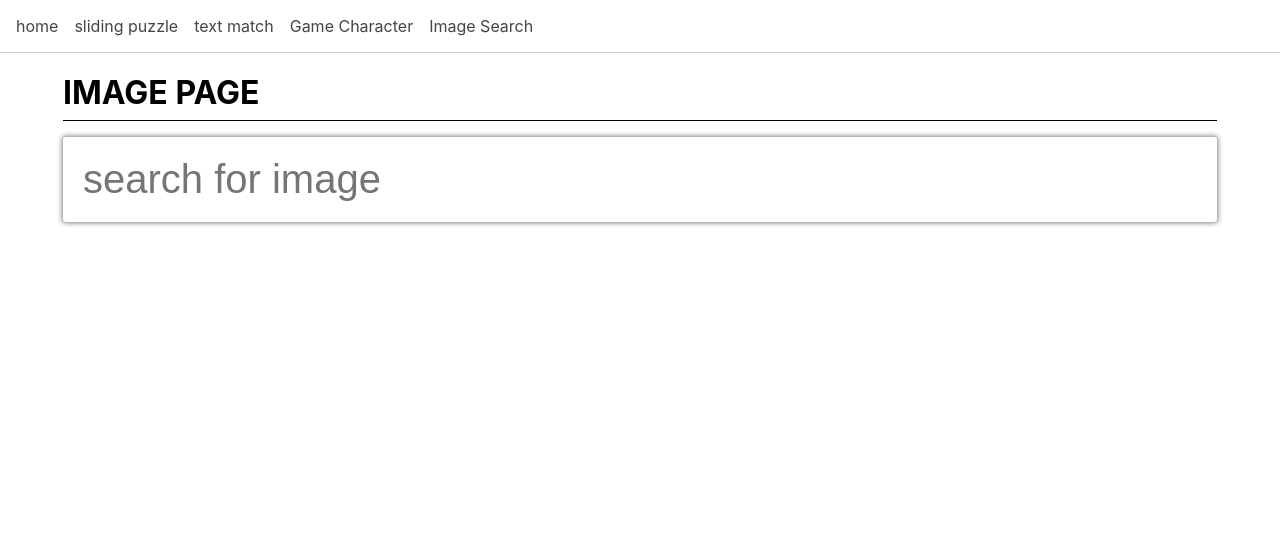
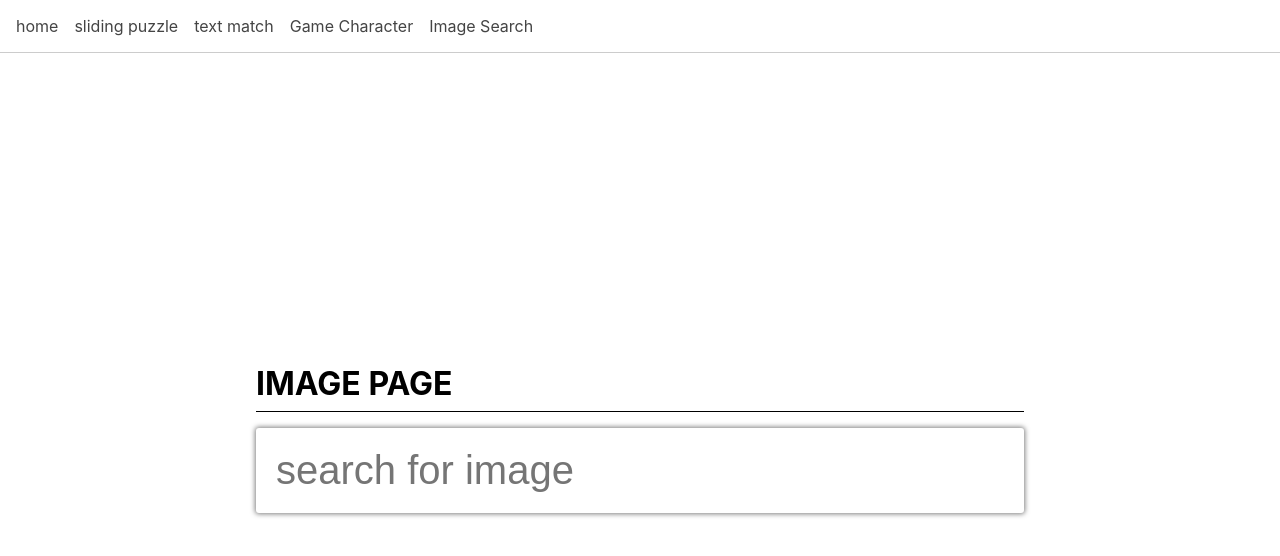
Before and after one commit to bhsiung/react-playground, a React (Create React App) app: page /image-search in a window 1280 px wide. Shown: the top 556 px of the page. Built offline with nearby package versions, Linux system fonts and the light colour scheme.

Commit message:
fix build error

```diff
--- a/src/GameCharacter.module.css
+++ b/src/GameCharacter.module.css
@@ -39,6 +39,6 @@
   display: grid;
   grid-template-rows: 1fr 3fr;
   grid-auto-flow: column;
-  align-items: end;
+  align-items: flex-end;
   justify-content: space-between;
 }
--- a/src/ImageSearchPage.module.css
+++ b/src/ImageSearchPage.module.css
@@ -1,4 +1,12 @@
 .imageSearch {
+  min-height: 90vh;
+  display: flex;
+  justify-content: center;
+  flex-direction: column;
+}
+.imageSearch form {
+  width: 60vw;
+  align-self: center;
 }
 .imageSearch input:focus {
   box-shadow: 0 0 5px 1px rgba(0, 0, 0, 0.5);
@@ -22,6 +30,10 @@
   margin: 0;
   gap: 1px;
   min-height: calc(var(--image-height) * 3);
+  margin: 0 auto;
+}
+.grid:empty {
+  display: none;
 }
 @media (max-width: 600px) {
   .grid {
@@ -40,7 +52,7 @@
   box-shadow: 0 0 100px 0 #000 inset;
   display: flex;
   flex-direction: column;
-  justify-content: end;
+  justify-content: flex-end;
   overflow: hidden;
 }
 .imageMeta {
@@ -67,7 +79,7 @@
 .imageMeta footer {
   display: flex;
   gap: 1em;
-  justify-content: end;
+  justify-content: flex-end;
   padding-top: 1em;
 }
 .imageActionItem {
--- a/src/SlidingPuzzle.css
+++ b/src/SlidingPuzzle.css
@@ -1,3 +1,8 @@
+.sliding-puzzle-container {
+  display: flex;
+  justify-content: center;
+}
+
 .sliding-puzzle {
   --border: 0 0 0 1px rgba(0,0,0,.5);
   --cell-size: 10vw;
--- a/src/SlidingPuzzle.tsx
+++ b/src/SlidingPuzzle.tsx
@@ -149,6 +149,7 @@ function Board(props: BoardProps) {
   }
   cells.sort((a, b) => a.value - b.value)
   return (
+    <div className="sliding-puzzle-container">
       <div className="sliding-puzzle">
         <h1>Sliding puzzle</h1>
         <Loader isLoading={props.isLoading}>
@@ -183,6 +184,7 @@ function Board(props: BoardProps) {
           </button>
         </div>
         {props.isFinished && <p>done!!</p>}
+      </div>
     </div>
   )
 
--- a/src/index.css
+++ b/src/index.css
@@ -17,10 +17,8 @@ nav > a {
   color: #444;
   text-decoration: none;
 }
-
-.bd {
-  display: flex;
-  justify-content: center;
+main {
+  padding: 1em;
 }
 
 code {
--- a/src/index.tsx
+++ b/src/index.tsx
@@ -25,7 +25,7 @@ function RouterWrapper() {
         <Link to="/game-character">Game Character</Link>
         <Link to="/image-search">Image Search</Link>
       </nav>
-      <main className="bd">
+      <main>
         <Routes>
           <Route path="/" element={<App />} />
           <Route path="/sliding-puzzle" element={<SlidingPuzzle />} />
```
Lines whose indentation alone changed are shown as unchanged.
